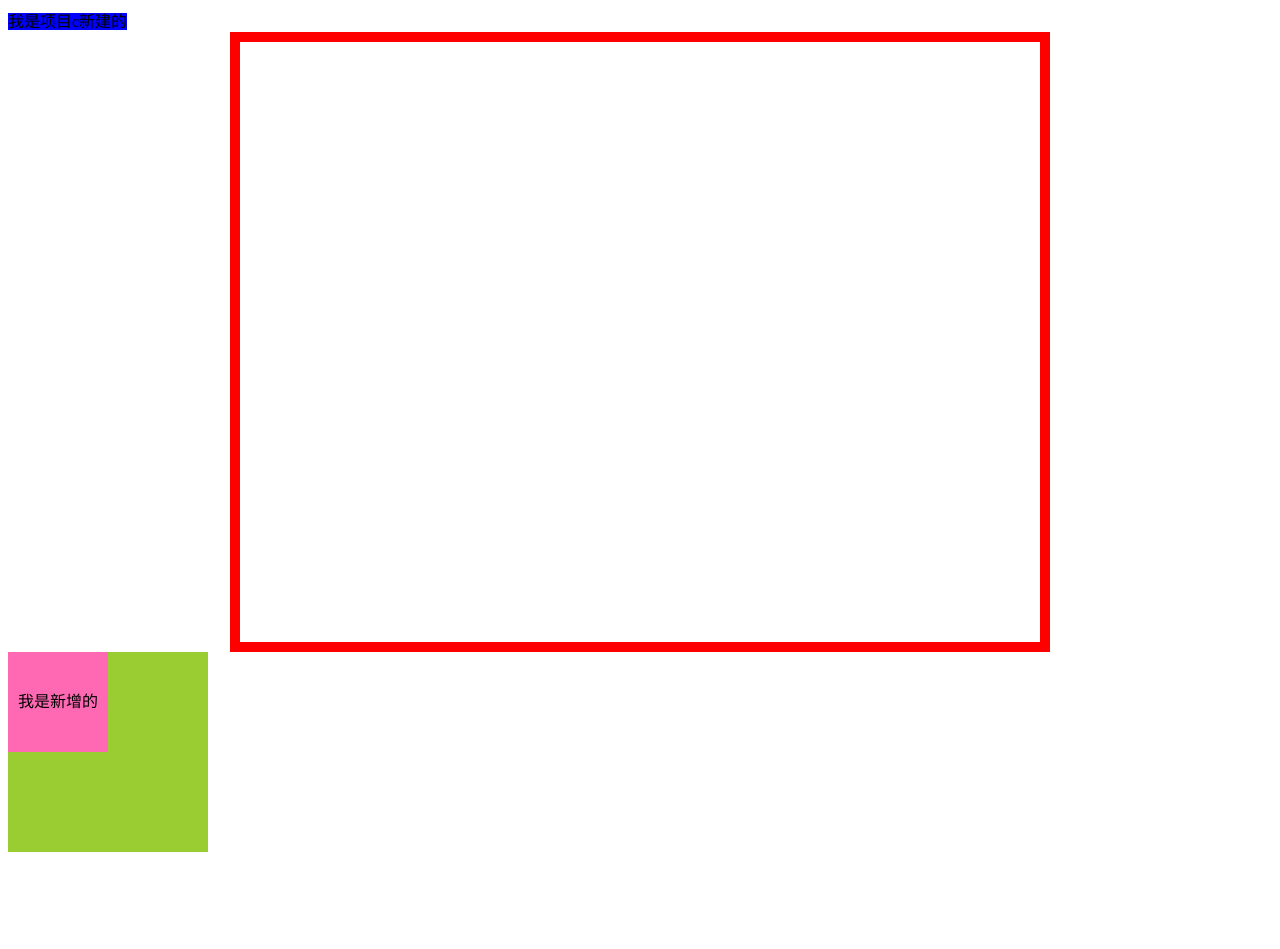
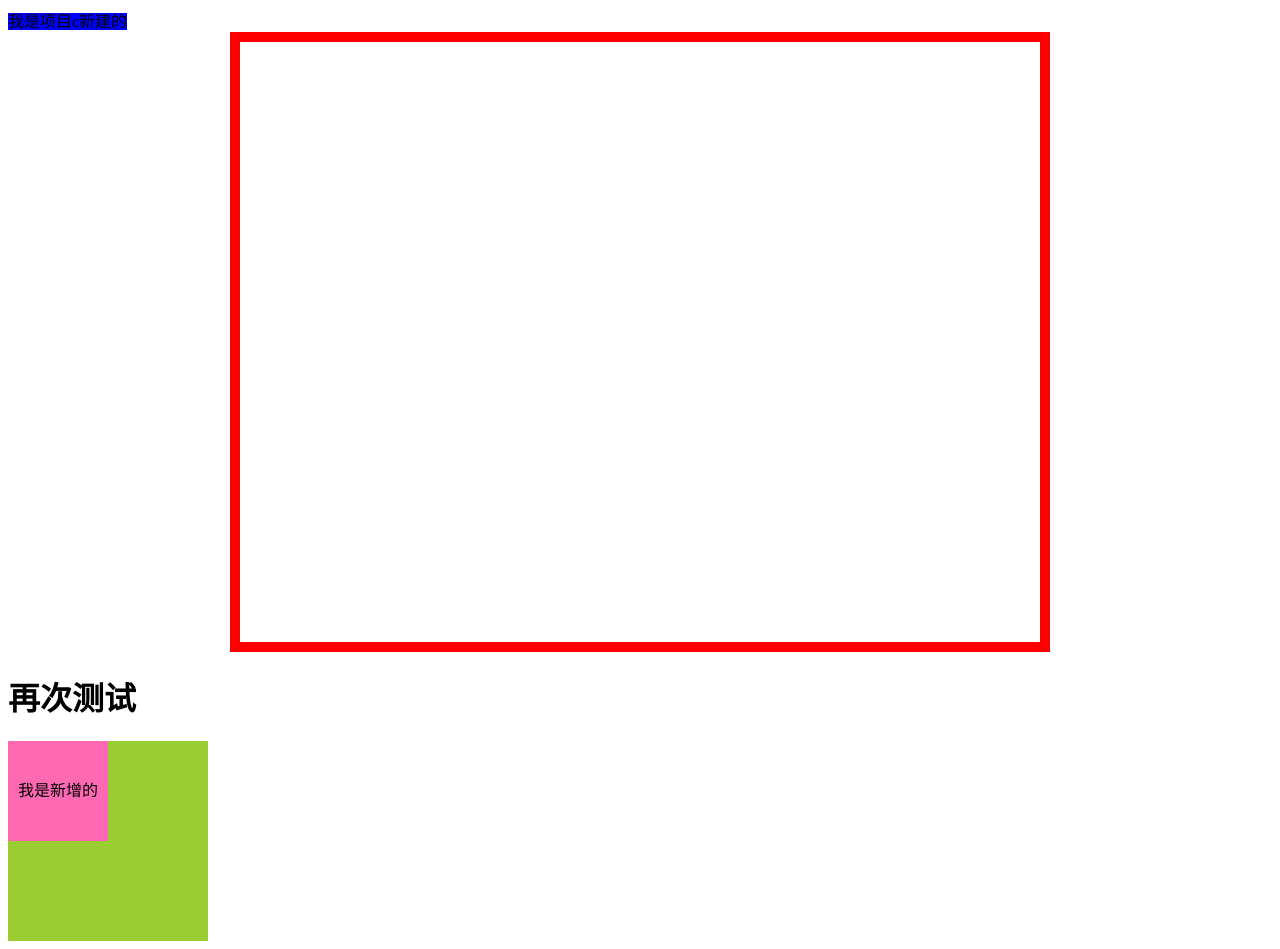
Before and after one commit to GitFront/product, a plain HTML site: page index.html in a window 1280 px wide. Before the commit the page ends 860 px from the top, so only its background shows below. Drawn offline with Linux system fonts and the light colour scheme.

Commit message:
新增了h1

```diff
--- a/index.html
+++ b/index.html
@@ -15,7 +15,7 @@
 
     <p></p>
 
-
+<h1>再次测试</h1>
     <div class="box" id="box">
         <div class="son">我是新增的</div>
 
```
